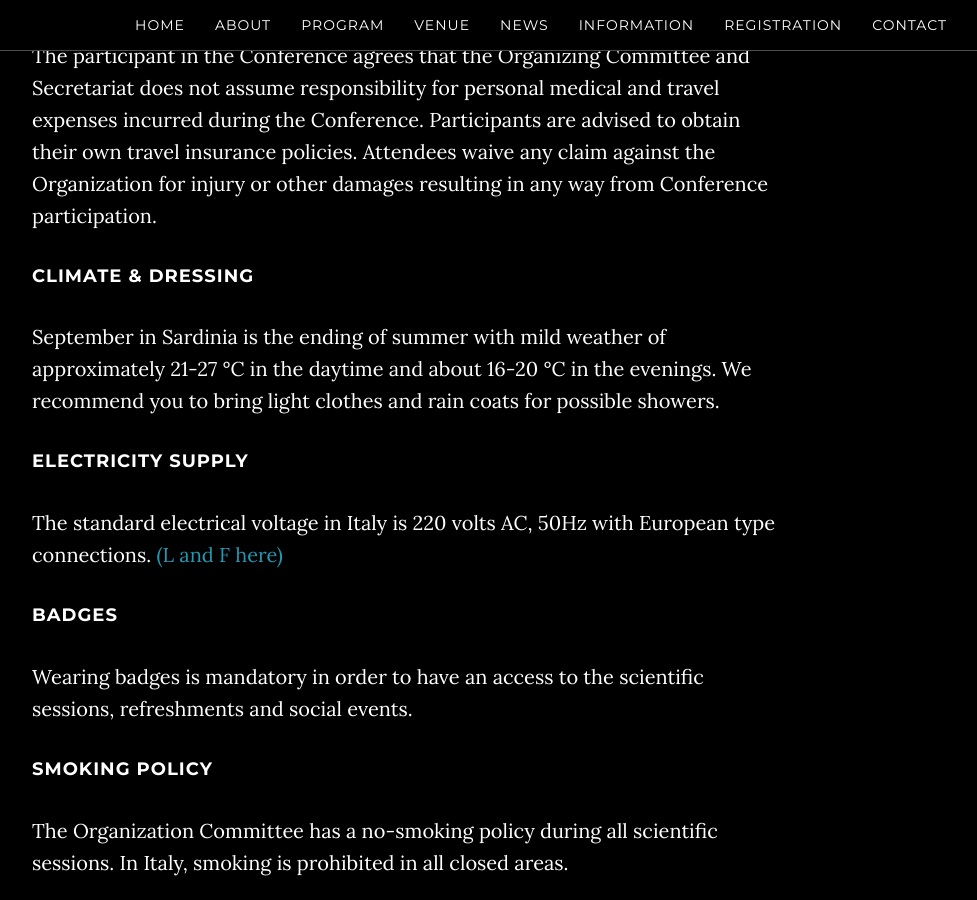
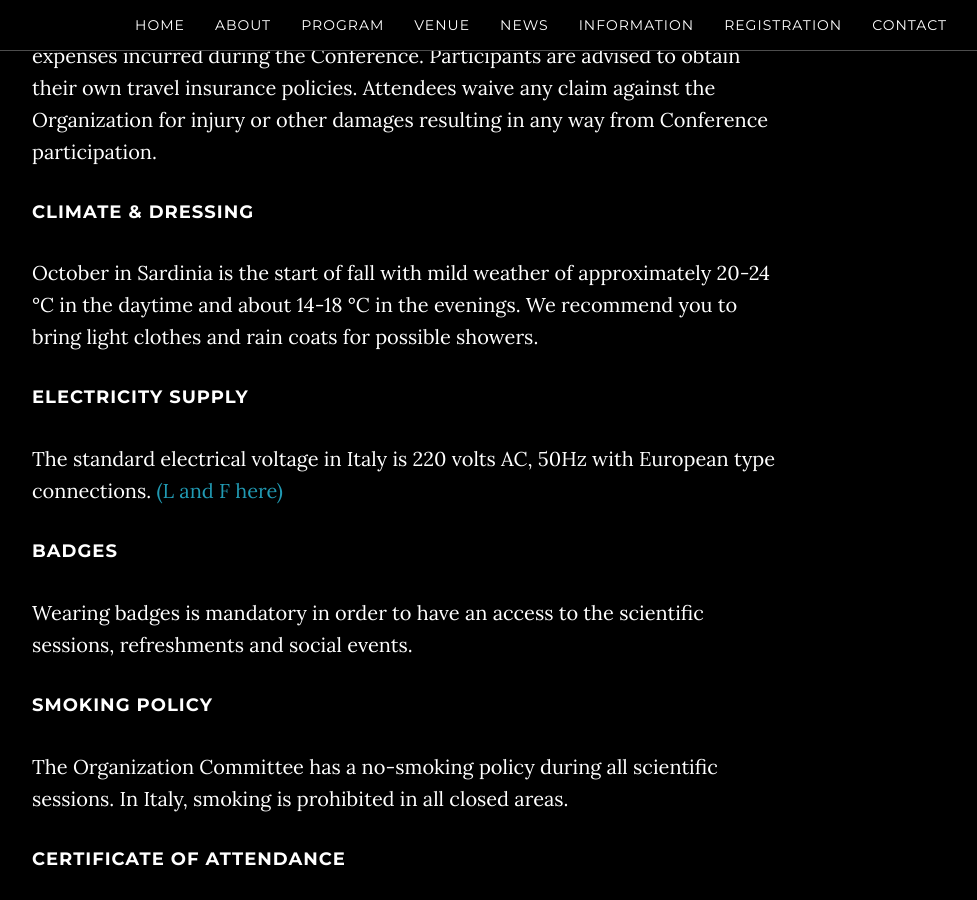
Before and after one commit to breakingthelimits/supereddington2018, a Jekyll site: the page built from travel/index.html, in a window 1280 px wide and 900 px high, scrolled down 2017 px. Shown: the whole window, without its empty margins (248-1225 px from the left). Built offline with Jekyll 4.4.1, drawn with Linux system fonts in a browser that asks for light colours; some of the changed text lies outside the part shown.

Commit message:
Update index

```diff
--- a/travel/index.html
+++ b/travel/index.html
@@ -16,9 +16,7 @@
 <p>From Elmas Airport: take the train to Cagliari’s railway station and follow
   the point below.</p>
 <p>From Piazza Matteotti in Cagliari (ARST Bus Central Station right outside the
-   railway station): take the bus  to  and stop at
-   (approx. hrs  minutes). Then take the bus to  and stop at  (approx. 15 minutes). The Resort is approx. minutes’ walk from
-   .</p>
+   railway station): </p>
 
 <h4>By our private shuttle transfer</h4>
 <p> From Elmas Airport: shuttle transfers are organized according to flights arrivals/departures. Precise rates will be communicated after all subscriptions will be registered (starting from €  per person/route in bus 54 pax with full occupation to a maximum of €  per person/route in private car/minivan with a minimum of  passengers.</p>
@@ -42,8 +40,8 @@
 Organization for injury or other damages resulting in any way from Conference
 participation.</p>
 <h4>Climate & Dressing</h4>
-<p>September in Sardinia  is the ending of summer with mild weather of
-approximately 21-27 °C in the daytime and about 16-20 °C in the evenings. We
+<p>October in Sardinia  is the start of fall with mild weather of
+approximately 20-24 °C in the daytime and about 14-18 °C in the evenings. We
 recommend you to bring light clothes and rain coats for possible showers.</p>
 <h4>Electricity Supply</h4>
 <p>The standard electrical voltage in Italy is 220 volts AC, 50Hz with European type connections.
```
